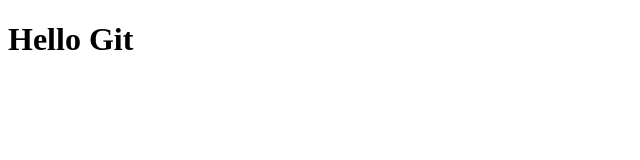
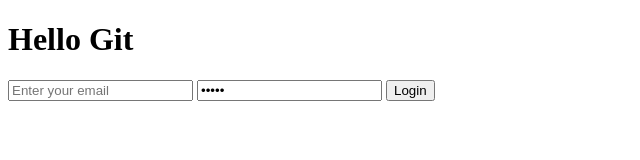
Before and after one commit to alexnoelle07/weather-app, a plain HTML site: page index.html in a window 1280 px wide. Shown: the whole page, without its empty margins (0-640 px from the left). Drawn offline with Linux system fonts and the light colour scheme.

Commit message:
Added HTML login form

```diff
--- a/index.html
+++ b/index.html
@@ -12,6 +12,11 @@
     <h1>
         Hello Git
     </h1>
+    <form>
+        <input type="email" placeholder="Enter your email" />
+        <input type="password" value="Login" />
+        <input type="submit" value="Login" />
+    </form>
     <script src="script.js"></script>
 </body>
 </html>
```
